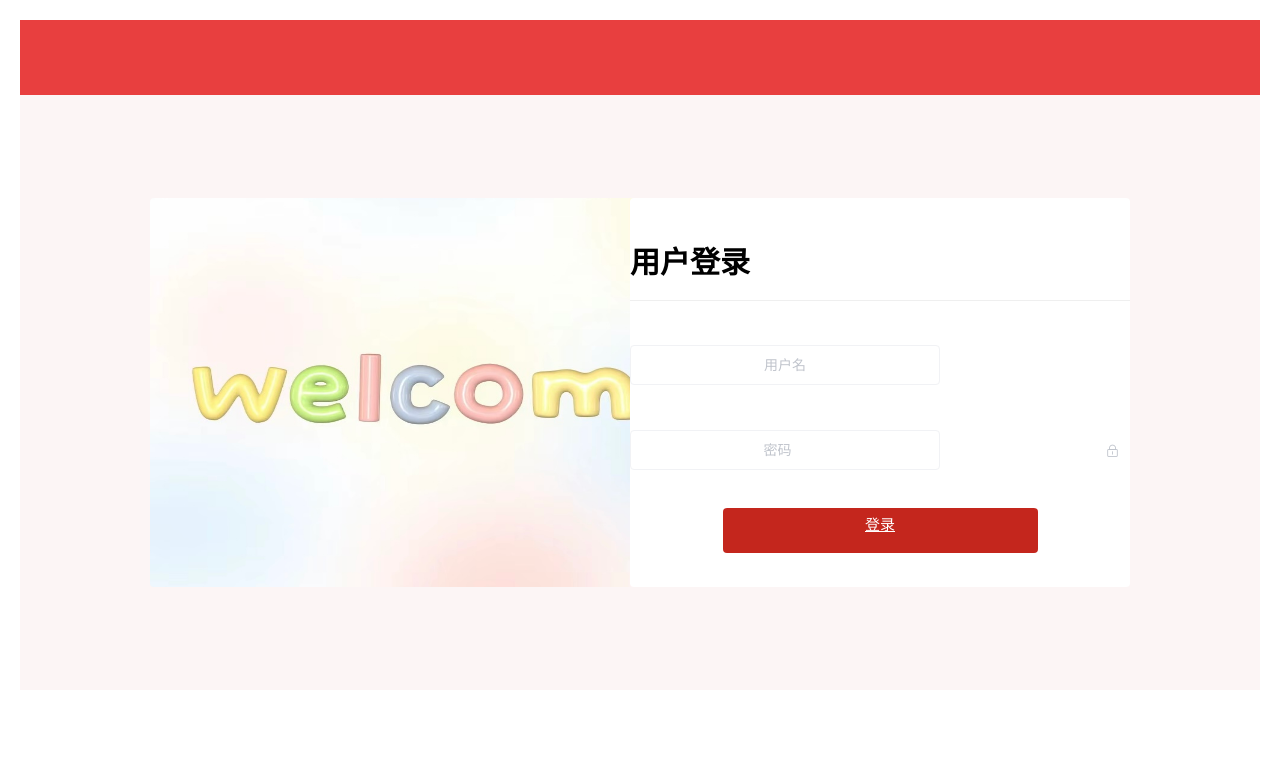
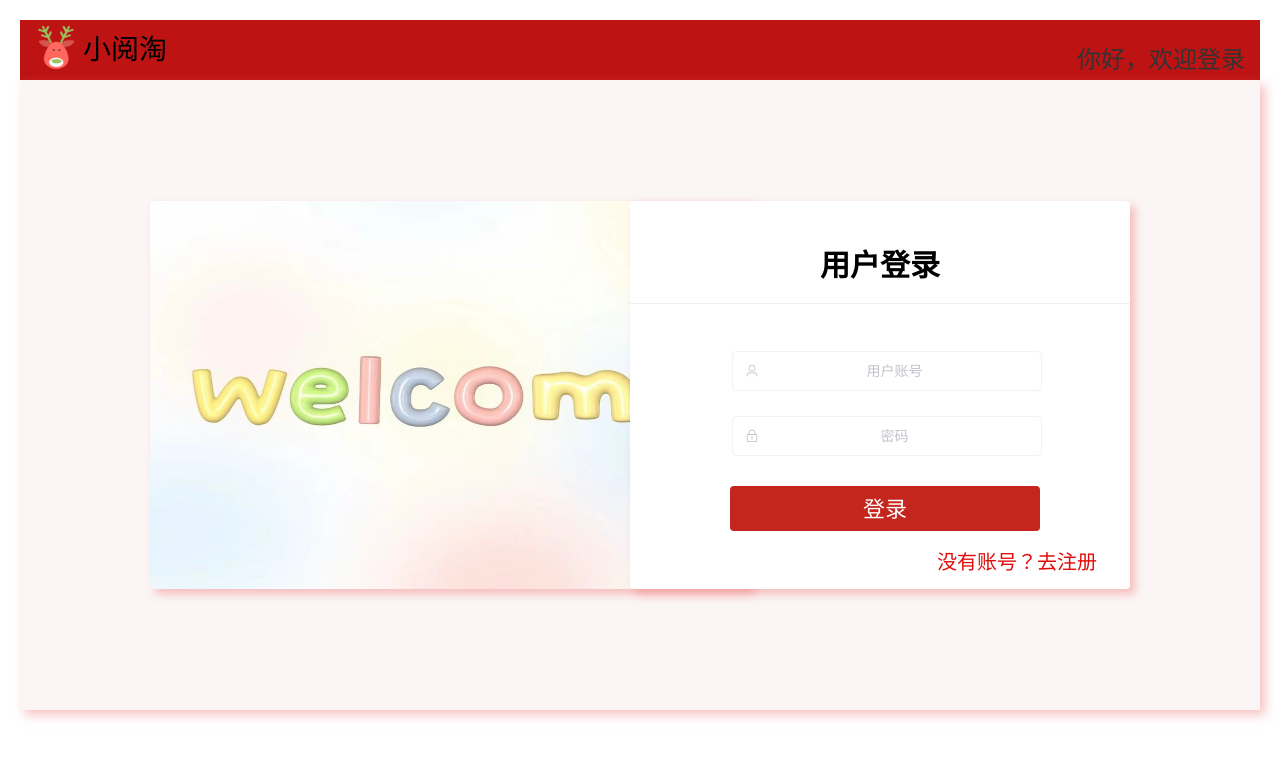
Before and after one commit to wzr980910/onlinebookstore_frontend, a Vue app: page /login in a window 1280 px wide. Shown: the top 758 px of the page. Built offline with nearby package versions, Linux system fonts and the light colour scheme.

Commit message:
Merge branch 'main' of https://github.com/wzr980910/onlinebookstore_frontend

```diff
--- a/src/Login/Login.vue
+++ b/src/Login/Login.vue
@@ -1,34 +1,35 @@
 <template>
   <div class="container">
-    <div class="login-bar"></div>
+    <div class="login-bar">
+      <div class="box">
+        <h1>
+          <img src="../assets/logo.png" class="logo">
+          <span>小阅淘</span>
+        </h1>
+      </div>
+      <div class="login-tip">你好，欢迎登录</div>
+    </div>
     <div class="login-box">
-      <img src="../assets/welcome.jpg" class="left" width="600px" >
+      <img src="../assets/welcome.jpg" class="left" >
       <div class="login-form">
-        <div class="title">
+        <div class="title" >
           <strong>用户登录</strong>
           <div class="hr"></div>
         </div>
-        <div class="form1">
-          <el-input class="username" placeholder="用户名" v-model="username">
-          </el-input>
-        </div>
-        <div class="form2">
-          <el-input class="password" type="password" suffix-icon="el-icon-lock" placeholder="密码"  v-model="password">
-          </el-input>
-        </div>
-        <a class="login-btn" href="/home">登录</a>
-
-
-
+        <el-input class="username" placeholder="用户账号" v-model="username">
+          <i slot="prefix" class="el-input__icon1 el-icon-user"></i>
+        </el-input>
+        <el-input class="password" type="password"  placeholder="密码"  v-model="password">
+          <i slot="prefix" class="el-input__icon2 el-icon-lock"></i>
+        </el-input>
+        <div class="login-btn" @click="login">登录</div>
+        <div class="register" @click="register">没有账号？去注册</div>
       </div>
     </div>
-
-
-
   </div>
 </template>
 <script>
-import axios from 'axios'
+// import axios from 'axios'
 
 export default {
   data() {
@@ -39,6 +40,15 @@ export default {
     }
   },
   methods:{
+    login(){
+
+    },
+    register(){
+      //点击去注册按钮，路由带参跳转
+      this.$router.push({
+        name:'register',
+      })
+    }
 
   }
 }
@@ -51,38 +61,60 @@ export default {
  font-size:30px;
 }
 .login-bar{
-  background-color: #e83f3f;
+  background-color:#be1313;
   width: 100%;
-  height: 65px;
+  height: 50px;
   padding: 5px 0px;
+  display: -webkit-box;
+  display: -ms-flexbox;
+  display: flex;
+  flex-direction: row;
+}
+.box{
+        width: 200px;
+        height: 50px;
+        align-items: center;
+        position: absolute;
+        left: 8px;
+}
+h1{
+        display: flex;
+        align-items: center;
+        font: normal 28px "华文彩云",Cookie, Arial, Helvetica, sans-serif;
+        padding: 0px 20px;
+}
+.logo{
+        width: 55px;
+        height: 45px;
+}
+.login-tip{
+    font-size: 24px;
+    font-weight: 500;
+    color: #333;
+    font-family: Source Han Sans CN;
+    position:absolute;
+    right:35px ;
+    top: 40px;
 }
 .login-box{
   background:rgb(252, 245, 245);
   width:100%;
-  height:465px;
+  height:500px;
   padding:65px 0px;
   display: -webkit-box;
   display: -ms-flexbox;
   display: flex;
-  -ms-flex-wrap: nowrap;
-  flex-wrap: nowrap;
-  -webkit-box-align: center;
-  -ms-flex-align: center;
   align-items: center;
-  -webkit-box-orient: horizontal;
-  -webkit-box-direction: normal;
-  -ms-flex-direction: row;
   flex-direction: row;
-  -webkit-box-pack: center;
-  -ms-flex-pack: center;
-  justify-content: center;
+  box-shadow: 5px 5px 10px rgba(241, 134, 134, 0.5);
 }
 .left{
   position: absolute;
   left:150px;
   border-radius: 4px;
-  /* width:450px; */
   height:388.88px ;
+  width:600px;
+  box-shadow: 5px 5px 8px rgba(241, 134, 134, 0.5);
 }
 .login-form{
   position: absolute;
@@ -90,22 +122,11 @@ export default {
   width: 500px;
   height: 388.88px;
   right: 150px;
-  display: -webkit-box;
-  display: -ms-flexbox;
   display: flex;
-  -ms-flex-wrap: nowrap;
-  flex-wrap: nowrap;
-  -webkit-box-align: center;
-  -ms-flex-align: center;
   align-items: center;
-  -webkit-box-orient: horizontal;
-  -webkit-box-direction: normal;
-  -ms-flex-direction: column;
   flex-direction: column;
-  -webkit-box-pack: center;
-  -ms-flex-pack: center;
-  justify-content: center;
   border-radius: 4px;
+  box-shadow: 5px 5px 8px rgba(241, 134, 134, 0.5);
 }
 .hr{
   width:100%;
@@ -120,43 +141,43 @@ export default {
   top:40px;
   width: 100%;
   height: 45px;
+  text-align:center;
 }
-.form1{
-  background: #fff;
-  position: absolute;
-  top:125px;
-  width: 100%;
-  height: 45px;
-  margin: 20px;
+.el-input__icon1{
+ position: absolute;
+ left:110px;
+ top:163px;
 }
-.form2{
-  background: #fff;
-  position: absolute;
-  top:210px;
-  width: 100%;
-  height: 45px;
-  margin: 20px;
+.el-input__icon2{
+ position: absolute;
+ left:110px;
+ top:228px;
 }
 .login-btn{
     padding-top: 5px;
-    width: 315px;
+    width: 310px;
     height:40px;
     color:#fff;
-    font-size: 15px;
+    font-size: 22px;
     text-align: center;
     border-radius: 4px;
     background-color: #c4261d;
     position: absolute;
-    top:310px;
+    top:285px;
+    right: 90px;
 }
 ::v-deep .username .el-input__inner{
   background-color:#fff;
   text-align:center;
+  align-content: center;
   border-color: #f1f2f5;
   color:#060606;
   width:310px;
   height: 40px;
   border-radius: 4px;
+  position: absolute;
+  right: 88px;
+  top:150px;
 }
 ::v-deep .password .el-input__inner{
   background-color:#fff;
@@ -166,6 +187,16 @@ export default {
   width:310px;
   height: 40px;
   border-radius: 4px;
+  position: absolute;
+  right: 88px;
+  top:215px;
+}
+.register{
+    font-size: 20px;
+    color: #e10c0c;
+    position:absolute;
+    right:33px ;
+    top: 345px;
 }
 
 
--- /dev/null
+++ b/src/Login/Person_center.vue
@@ -0,0 +1,143 @@
+<template>
+    <div class="container">
+        <aside class="aside">
+            <h3>订单中心</h3>
+            <h5>我的订单</h5>
+            <h3>账户设置</h3>
+            <h5>个人信息</h5>
+            <h5>收货地址</h5>
+            <h5>修改密码</h5>
+
+        </aside>
+        <div class="main">
+            <div class="person">
+                <el-descriptions title="用户信息">
+                    <el-descriptions-item label="用户昵称">sdnvvnvn</el-descriptions-item>
+                    <el-descriptions-item label="用户账号">kooriookami</el-descriptions-item>
+                    <el-descriptions-item label="手机号">18100000000</el-descriptions-item>
+                    <el-descriptions-item label="默认收货地址">江苏省苏州市吴中区吴中大道 1188 号</el-descriptions-item>
+                </el-descriptions>
+            </div>
+            <div class="order">
+                <div class="a">
+                    <h2>待付款</h2>
+                    <h4>0</h4>
+                </div>
+                <div class="b">
+                    <h2>待发货</h2>
+                    <h4>0</h4>
+                </div>
+                <div class="c">
+                    <h2>待收货</h2>
+                    <h4>0</h4>
+                </div>
+                <div class="d">
+                    <h2>全部订单></h2>
+                </div>
+            </div>
+            <div class="nothing"></div>
+        </div>
+    </div>
+</template>
+<script>
+
+</script>
+<style>
+.container{
+    width: 100%;
+    height: 740px;
+    background: #efeaea;
+}
+.aside{
+    width: 180px;
+    height: 600px;
+    background:#fff;
+    position: absolute;
+    top: 80px;
+    left:160px;
+}
+h3{
+    font-size: 18px;
+    color: #333;
+    font-weight: 700;
+    margin-top: 20px;
+    margin-left: 45px;
+}
+h5{
+    font-size: 14px;
+    line-height: 32px;
+    color: #333;
+    font-weight: 300;
+    margin-left: 45px;
+}
+.main{
+    width: 980px;
+    height: 600px;
+    background: #fff;
+    position: absolute;
+    top: 80px;
+    right:140px;
+    display: flex;
+    align-items: center;
+    flex-direction: column;
+    gap:10px;
+}
+.person{
+    width: 960px;
+    height: 100px;
+    margin-top: 15px;
+}
+.order{
+    width: 980px;
+    height: 100px;
+    background: #efeaea;
+    display: flex;
+    align-items: center;
+    flex-direction: row;
+    gap: 12px;
+}
+h2{
+    font-size: 21px;
+    line-height: 32px;
+    color: #333;
+    font-weight: 300;
+    margin-left: 80px;
+    margin-top:15px ;
+}
+h4{
+    font-size: 21px;
+    color: #d50404;
+    font-weight: 300;
+    margin-top:0px;
+    margin-left:105px;
+}
+.a{
+    width: 250px;
+    height: 70px;
+    background: #fff;
+    border-right: 1px solid #b0a4a4;
+}
+.b{
+    width: 250px;
+    height: 70px;
+    background: #fff;
+    border-right: 1px solid #857e7e;
+}
+.c{
+    width: 250px;
+    height: 70px;
+    background: #fff;
+    border-right: 1px solid #857e7e;
+}
+.d{
+    width: 250px;
+    height: 70px;
+    background: #fff;
+}
+.nothing{
+    width: 100%;
+    height: 360px;
+    background: #dfb3b3;
+}
+
+</style>
--- /dev/null
+++ b/src/Login/Register.vue
@@ -0,0 +1,221 @@
+<template>
+    <div class="container">
+      <div class="register-bar">
+        <div class="box">
+          <h1>
+            <img src="../assets/logo.png" class="logo">
+            <span>小阅淘</span>
+          </h1>
+        </div>
+        <div class="register-tip">你好，欢迎注册</div>
+      </div>
+      <div class="register-box">
+        <img src="../assets/welcome.jpg" class="left">
+        <div class="register-form">
+          <div class="title" >
+            <strong>用户注册</strong>
+            <div class="hr"></div>
+          </div>
+          <el-input class="username" placeholder="用户账号" v-model="username">
+            <i slot="prefix" class="el-input__icon1 el-icon-user"></i>
+          </el-input>
+          <el-input class="phone_number" placeholder="手机号"  v-model="phone_number">
+            <i slot="prefix" class="el-input__icon3 el-icon-phone-outline"></i>
+          </el-input>
+          <el-input class="password" type="password"  placeholder="密码"  v-model="password">
+            <i slot="prefix" class="el-input__icon2 el-icon-lock"></i>
+          </el-input>
+          <div class="register-btn" @click="register">注册</div>
+          <div class="login" @click="login">已有账号？去登录</div>
+        </div>
+      </div>
+    </div>
+  </template>
+  <script>
+  // import axios from 'axios'
+
+  export default {
+    data() {
+      return {
+       username:"",
+       password:"",
+
+      }
+    },
+    methods:{
+      register(){
+
+      },
+      login(){
+        this.$router.push({
+            name:'login'
+        })
+      }
+    }
+  }
+
+  </script>
+  <style scoped>
+  .container{
+   background-color:#ffffff;
+   padding: 20px 20px 20px 20px;
+   font-size:30px;
+  }
+  .register-bar{
+    background-color:#be1313;
+    width: 100%;
+    height: 50px;
+    padding: 5px 0px;
+    display: -webkit-box;
+    display: -ms-flexbox;
+    display: flex;
+    flex-direction: row;
+  }
+  .box{
+          width: 200px;
+          height: 50px;
+          align-items: center;
+          position: absolute;
+          left: 8px;
+  }
+  h1{
+          display: flex;
+          align-items: center;
+          font: normal 28px "STCaiyun",Cookie, Arial, Helvetica, sans-serif;
+          padding: 0px 20px;
+  }
+  .logo{
+          width: 55px;
+          height: 45px;
+  }
+  .register-tip{
+      font-size: 24px;
+      font-weight: 500;
+      color: #333;
+      font-family: Source Han Sans CN;
+      position:absolute;
+      right:35px ;
+      top: 40px;
+  }
+  .register-box{
+    background:rgb(252, 245, 245);
+    width:100%;
+    height:500px;
+    padding:65px 0px;
+    display: -webkit-box;
+    display: -ms-flexbox;
+    display: flex;
+    align-items: center;
+    flex-direction: row;
+    box-shadow: 5px 5px 10px rgba(241, 134, 134, 0.5);
+  }
+  .left{
+    position: absolute;
+    left:150px;
+    border-radius: 4px;
+    height:388.88px ;
+    width:600px;
+    box-shadow: 5px 5px 8px rgba(241, 134, 134, 0.5);
+  }
+  .register-form{
+    position: absolute;
+    background: #fff;
+    width: 500px;
+    height: 388.88px;
+    right: 150px;
+    display: flex;
+    align-items: center;
+    flex-direction: column;
+    border-radius: 4px;
+    box-shadow: 5px 5px 8px rgba(241, 134, 134, 0.5);
+  }
+  .hr{
+    width:100%;
+    border-top: 1px solid #b0b0b0;
+    -webkit-transform: scaleY(.2);
+    transform: scaleY(.2);
+    margin-top: 18px;
+  }
+  .title{
+    background: #fff;
+    position: absolute;
+    top:22px;
+    width: 100%;
+    height: 45px;
+    text-align:center;
+  }
+  .el-input__icon1{
+   position: absolute;
+   left:110px;
+   top:118px;
+  }
+  .el-input__icon2{
+   position: absolute;
+   left:110px;
+   top:228px;
+  }
+  .el-input__icon3{
+   position: absolute;
+   left:110px;
+   top:174px;
+  }
+  .register-btn{
+      padding-top: 5px;
+      width: 310px;
+      height:40px;
+      color:#fff;
+      font-size: 22px;
+      text-align: center;
+      border-radius: 4px;
+      background-color: #c4261d;
+      position: absolute;
+      top:285px;
+      right: 90px;
+  }
+  ::v-deep .username .el-input__inner{
+    background-color:#fff;
+    text-align:center;
+    align-content: center;
+    border-color: #f1f2f5;
+    color:#060606;
+    width:310px;
+    height: 40px;
+    border-radius: 4px;
+    position: absolute;
+    right: 88px;
+    top:105px;
+  }
+  ::v-deep .phone_number .el-input__inner{
+    background-color:#fff;
+    text-align:center;
+    border-color: #f1f2f5;
+    color:#060606;
+    width:310px;
+    height: 40px;
+    border-radius: 4px;
+    position: absolute;
+    right: 88px;
+    top:160px;
+  }
+  ::v-deep .password .el-input__inner{
+    background-color:#fff;
+    text-align:center;
+    border-color: #f1f2f5;
+    color:#060606;
+    width:310px;
+    height: 40px;
+    border-radius: 4px;
+    position: absolute;
+    right: 88px;
+    top:215px;
+  }
+  .login{
+      font-size: 20px;
+      color: #e10c0c;
+      position:absolute;
+      right:33px ;
+      top: 345px;
+  }
+
+
+  </style>
--- a/src/views/AboutView.vue
+++ /dev/null
@@ -1,5 +0,0 @@
-<template>
-  <div class="about">
-    <h1>This is an about page</h1>
-  </div>
-</template>
```
Also changed, not shown: src/views/Home.vue (deleted, +0 -25 lines), src/views/login.vue (deleted, +0 -7 lines).
